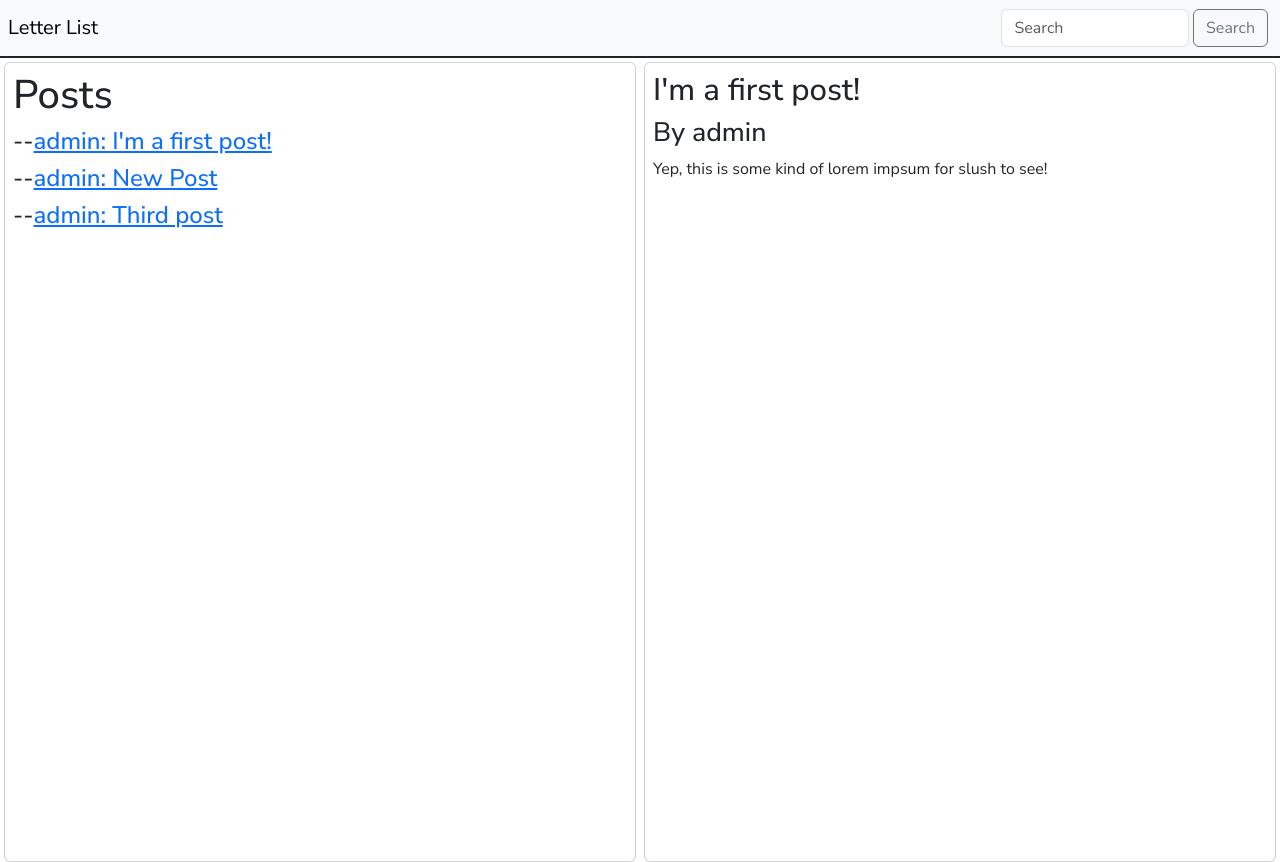
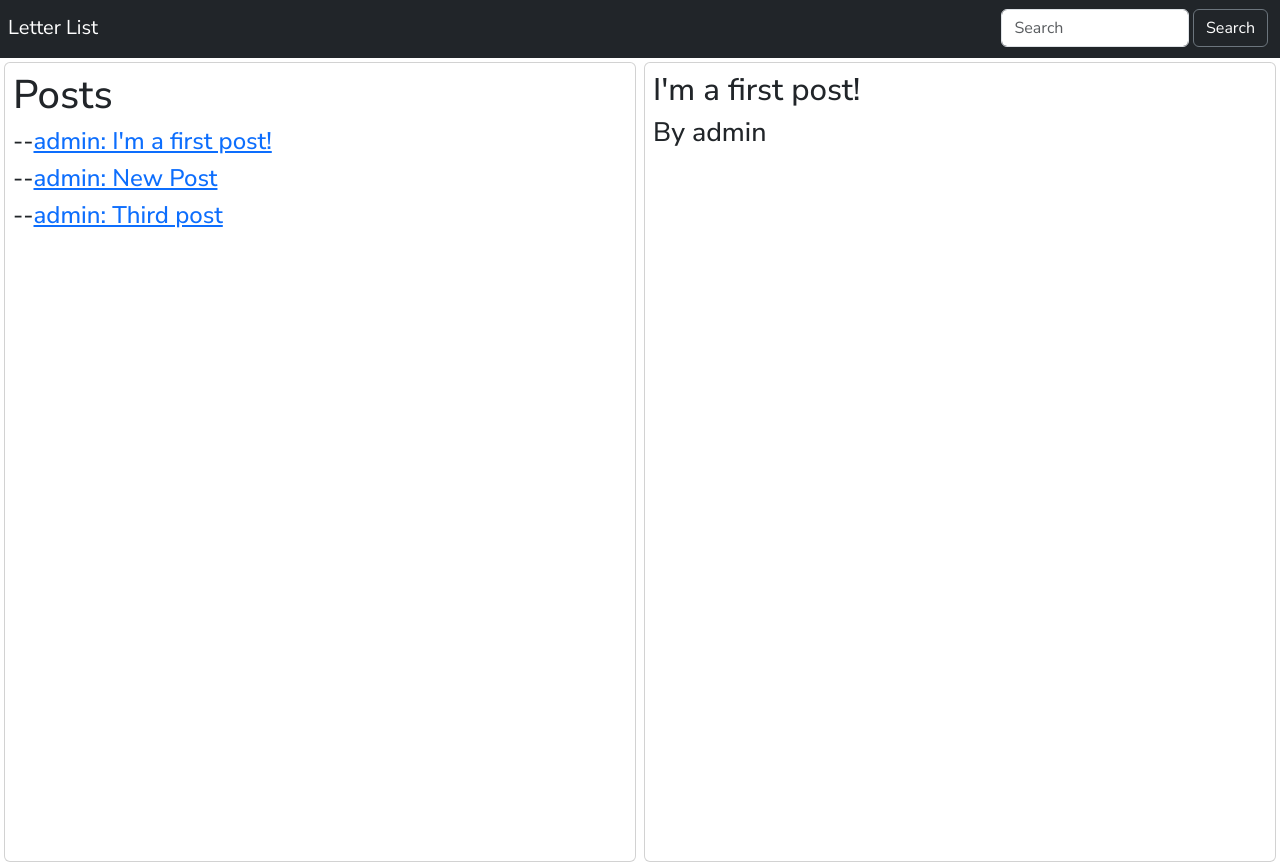
Before and after one commit to MrDaPoyo/slush-blog, a Django app: page /home/1 in a window 1280 px wide. Run offline with Django 5.2, Linux system fonts and the light colour scheme; data comes from the database, SQL or seed files in the repository; both versions use the stored data as it was after the commit; some libraries are stand-ins or nearby versions.

Commit message:
dark navbar

```diff
--- a/project/blog/templates/base.html
+++ b/project/blog/templates/base.html
@@ -3,13 +3,13 @@
 
 <style>
     @import url('https://fonts.googleapis.com/css2?family=Nunito+Sans:ital,opsz,wght@0,6..12,200..1000;1,6..12,200..1000&display=swap');
-    .nav {background-color: black;}
     * {
         font-family: "Nunito Sans", sans-serif;
         font-optical-sizing: auto;
         font-variation-settings:
         "wdth" 100,
         "YTLC" 500;
+        color: white;
     }
 </style>
 
--- a/project/blog/templates/index.html
+++ b/project/blog/templates/index.html
@@ -2,8 +2,8 @@
 {% load crispy_forms_tags %}
 
 {% block content %}
-<nav class="navbar navbar-expand-lg navbar-light bg-light px-2 border-bottom border-dark border-2">
-  <a class="navbar-brand" href="#">Letter List</a>
+<nav class="navbar text-white navbar-expand-lg navbar-dark bg-dark px-2 border-bottom border-dark border-2">
+  <a class="navbar-brand text-white" href="#">Letter List</a>
   <button class="navbar-toggler" type="button" data-toggle="collapse" data-target="#navbarSupportedContent" aria-controls="navbarSupportedContent" aria-expanded="false" aria-label="Toggle navigation">
     <span class="navbar-toggler-icon"></span>
   </button>
@@ -18,7 +18,7 @@
     {% endif %}
     <form class="form-inline my-2 my-lg-0 d-flex flex-row">
       <input class="form-control mr-sm-2" type="search" placeholder="Search" aria-label="Search">
-      <button class="btn btn-outline-secondary my-2 my-sm-0 mx-1" type="submit">Search</button>
+      <button class="btn btn-outline-secondary my-2 my-sm-0 mx-1 text-white" type="submit">Search</button>
     </form>
   </div>
 </nav>
```
Also changed, not shown: project/db.sqlite3.
